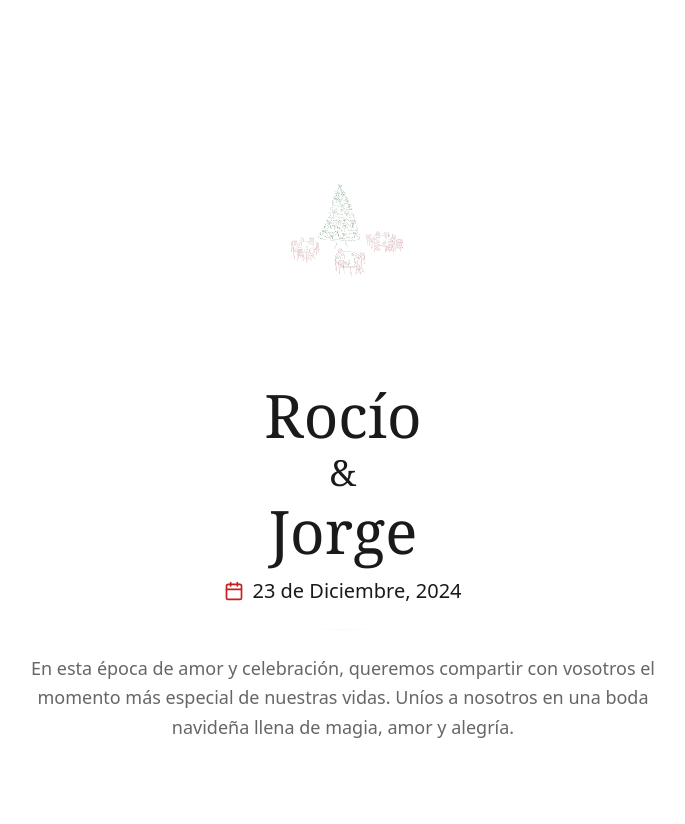
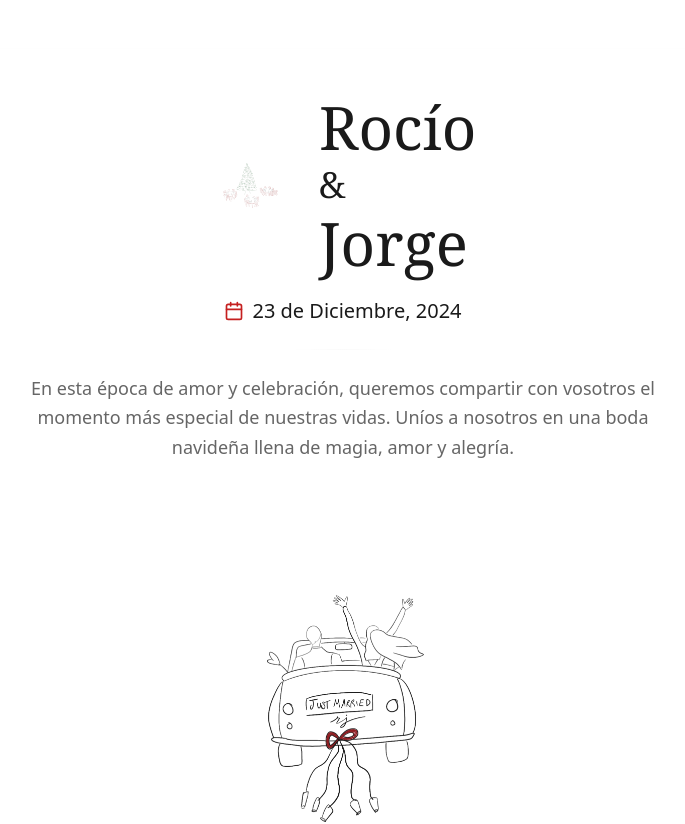
Before and after one commit to ferhergant/holly-jolly-rsvp-site, a React (Vite) app: page / in a window 1280 px wide. Shown: the top 824 px of the page, without its empty margins (297-982 px from the left). Built offline with nearby package versions, Linux system fonts and the light colour scheme.

Commit message:
Adjust tree position and size
Move the tree illustration to the left of the names and scale it to match the names' size without distortion.

```diff
--- a/src/components/ChristmasWedding.tsx
+++ b/src/components/ChristmasWedding.tsx
@@ -157,20 +157,19 @@ const ChristmasWedding = () => {
         {/* Hero Section */}
         <Card className="mb-12 bg-card/80 backdrop-blur-sm border-christmas-gold/30 shadow-[var(--shadow-warm)]">
           <CardContent className="p-12 text-center">
-            <div className="flex justify-center mb-6">
+            <div className="flex flex-col items-center justify-center mb-6 gap-4 sm:flex-row sm:gap-8">
               <img
                 src="/lovable-uploads/7f1282cc-1be3-40a4-bb20-2e04798854fc.png"
                 alt="Ilustración: árbol de Navidad con mesas"
-                className="w-40 h-auto opacity-90"
+                className="h-24 sm:h-28 md:h-32 w-auto object-contain opacity-90"
                 loading="lazy"
               />
+              <h1 className="text-5xl sm:text-6xl font-serif text-christmas-forest text-center sm:text-left">
+                Rocío
+                <span className="block text-3xl sm:text-4xl font-light my-2">&</span>
+                Jorge
+              </h1>
             </div>
-
-            <h1 className="text-6xl font-serif text-christmas-forest mb-4">
-              Rocío
-              <span className="block text-4xl font-light my-2">&</span>
-              Jorge
-            </h1>
 
             <div className="flex items-center justify-center gap-2 mb-6">
               <Calendar className="w-5 h-5 text-christmas-burgundy" />
```
